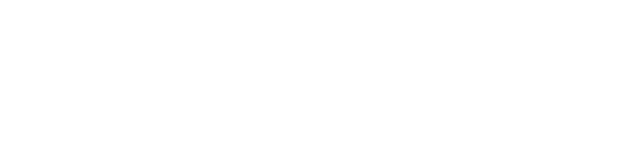
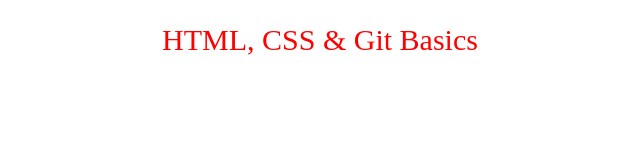
Before and after one commit to maryia1987/rsschool-cv, a plain HTML site: page index.html in a window 1280 px wide. Shown: the whole page, without its empty margins (320-960 px from the left). Drawn offline with Linux system fonts and the light colour scheme.

Commit message:
fix: change html and css

```diff
--- a/css/style.css
+++ b/css/style.css
@@ -0,0 +1,7 @@
+.title{
+    font-size: 30px;
+    font-weight: 500;
+    line-height: 40px;
+    color: red;
+    text-align: center;
+}
--- a/index.html
+++ b/index.html
@@ -8,6 +8,6 @@
     <link rel="stylesheet" href="css/style.css" type="text/css">
 </head>
 <body>
-
+   <h1 class="title">HTML, CSS & Git Basics</h1>
 </body>
 </html>
```
